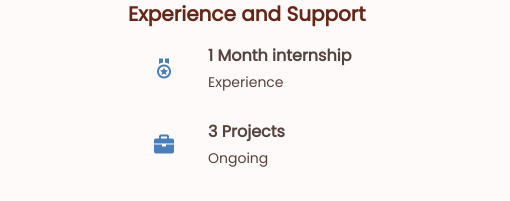
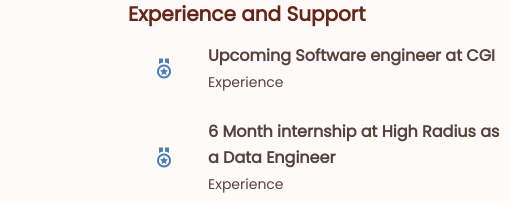
Before and after one commit to Mayukh1808/My_Repository, a plain HTML site: page index.html in a window 1280 px wide. Shown: the part 1116-1317 px from the top of the page, 770-1280 px from the left. Drawn offline with nearby package versions, Linux system fonts and the light colour scheme; a web font is replaced by a local one.

Commit message:
chore: Update career information

```diff
--- a/index.html
+++ b/index.html
@@ -81,7 +81,14 @@
                     <div class="about__information-data">
                         <i class='bx bx-medal about__information-icon'></i>
                         <div>
-                            <span class="about__information-subtitle">1 Month internship</span>
+                            <span class="about__information-subtitle">Upcoming Software engineer at <a href="https://www.cgi.com/en">CGI</a></span>
+                            <span class="about__information-subtitle-small">Experience</span>
+                        </div>
+                        </div>
+                    <div class="about__information-data">
+                        <i class='bx bx-medal about__information-icon'></i>
+                        <div>
+                            <span class="about__information-subtitle">6 Month internship at High Radius as a Data Engineer</span>
                             <span class="about__information-subtitle-small">Experience</span>
                         </div>
                         </div>
```
